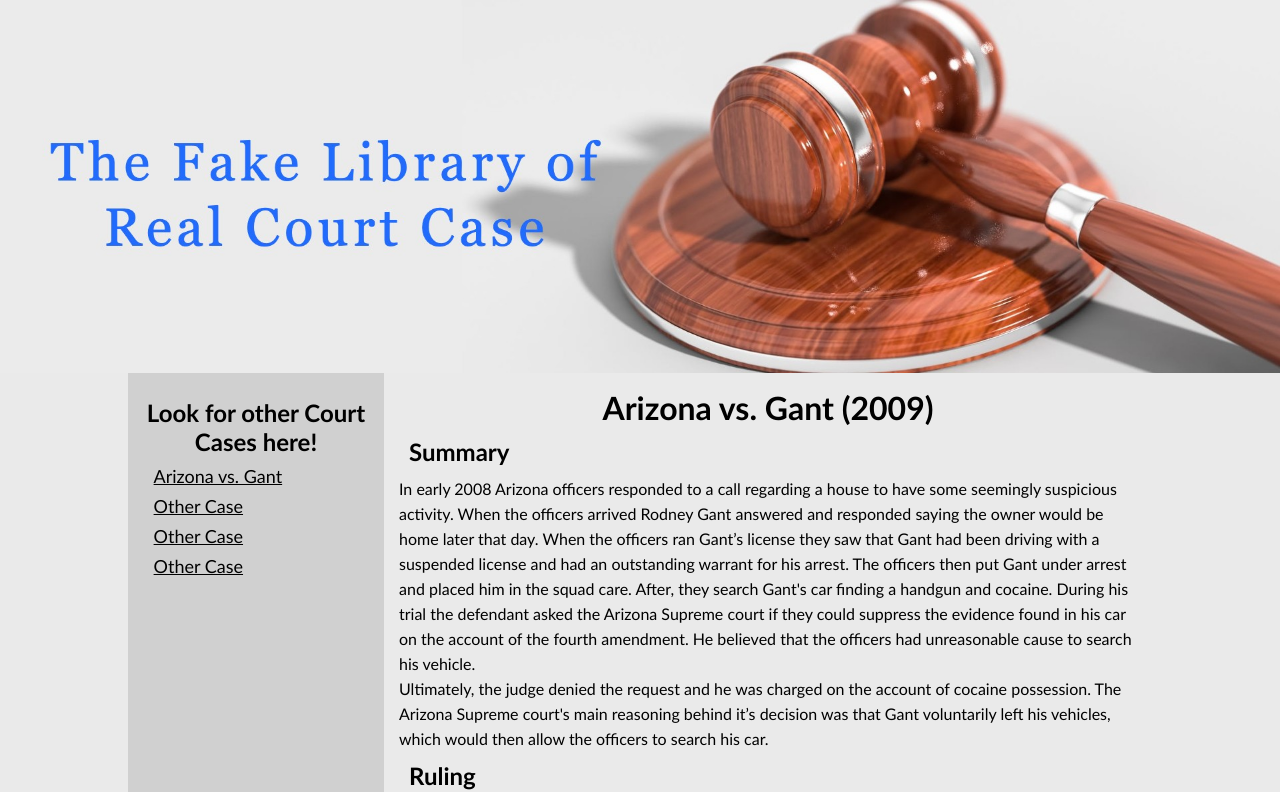
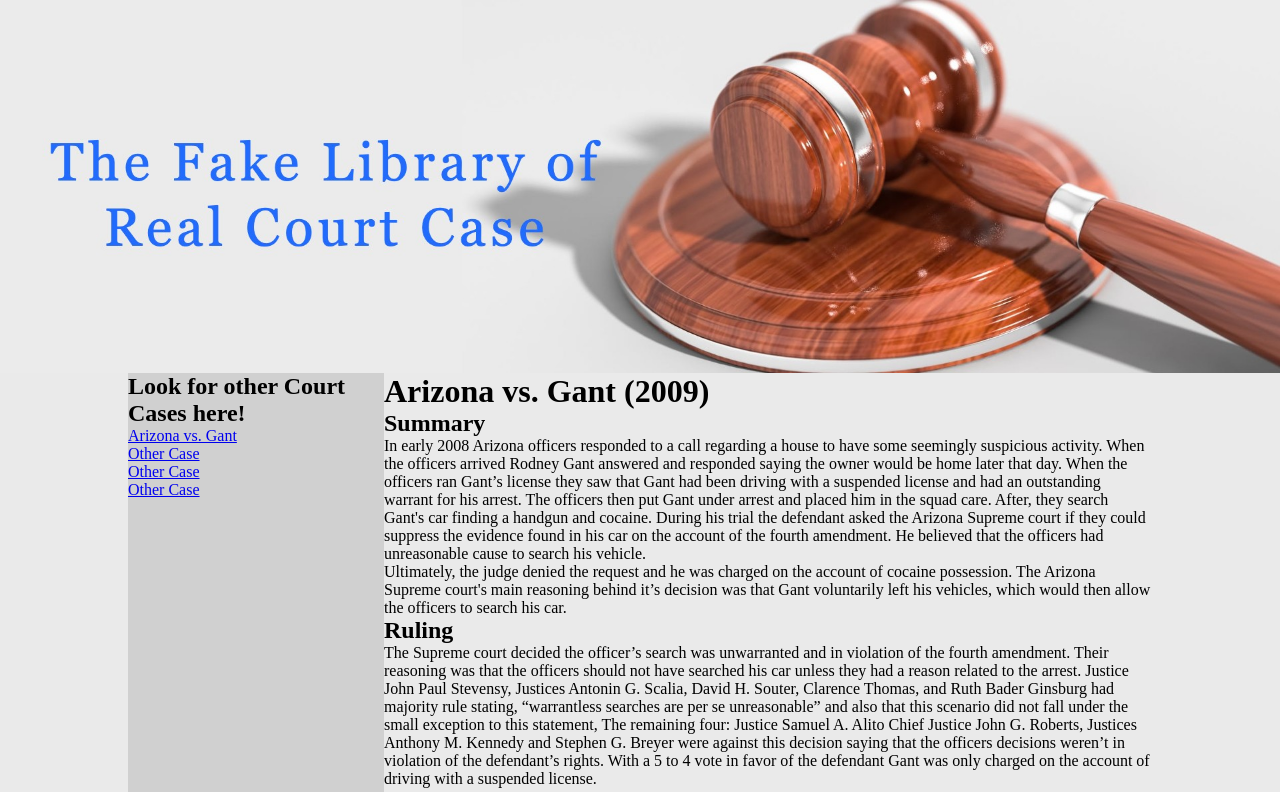
Before and after one commit to RHernandez028/govProj, a plain HTML site: page index.html in a window 1280 px wide. Shown: the top 792 px of the page. Drawn offline with Linux system fonts and the light colour scheme.

Commit message:
something

```diff
--- a/home.css
+++ b/home.css
@@ -1,14 +1,13 @@
 * {
     margin: 0;
     padding: 0;
-  font-family: "Trebuchet MS", Arial, sans-serif;
 }
 
-html {
-  background-color: #eaeaea;
+html{
+   background-color: #EAEAEA;
 }
 
-img {
+img{
     display: block;
     margin-left: auto;
     margin-right: auto;
@@ -21,49 +20,21 @@ div.container {
     width: 80%;
     display: grid;
     grid-template-columns: 1fr 3fr;
+
 }
 
 div.container aside {
     background-color: rgba(194, 194, 194, 0.61);
-  padding-top: 10px;
+    float: left;
 }
 
-aside > h1 {
-  padding: 15px 10px 5px 10px;
-  text-align: center;
-}
-
-aside nav > ul {
-  margin-left: auto;
-  margin-right: auto;
-  width: 80%;
-  line-height: 30px;
-  font-size: 18px;
-}
 
 a:hover,
-a:visited,
-a:link,
-a:active {
+a:visited{
     color: black;
 }
 
-li {
+li{
+
     list-style-type: none;
 }
-
-div.paragraphs {
-  padding: 15px 15px;
-}
-
-div.paragraphs h1 {
-  text-align: center;
-}
-
-div.paragraphs h2 {
-  padding: 10px;
-}
-
-div.paragraphs p {
-  line-height: 25px;
-}
```
Lines whose indentation alone changed are shown as unchanged.
